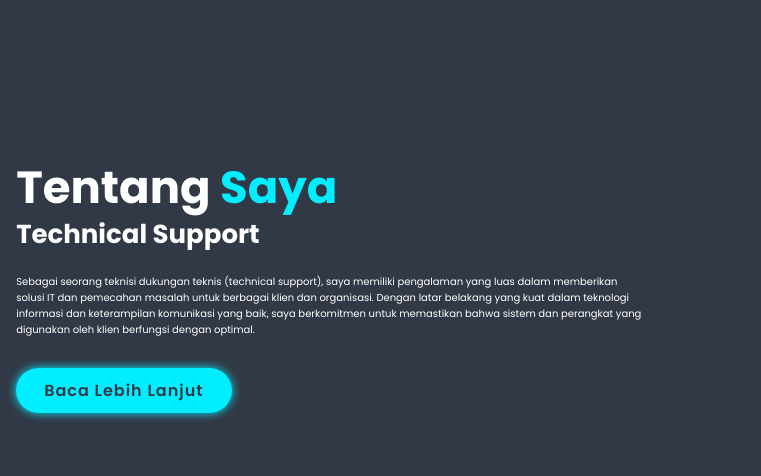
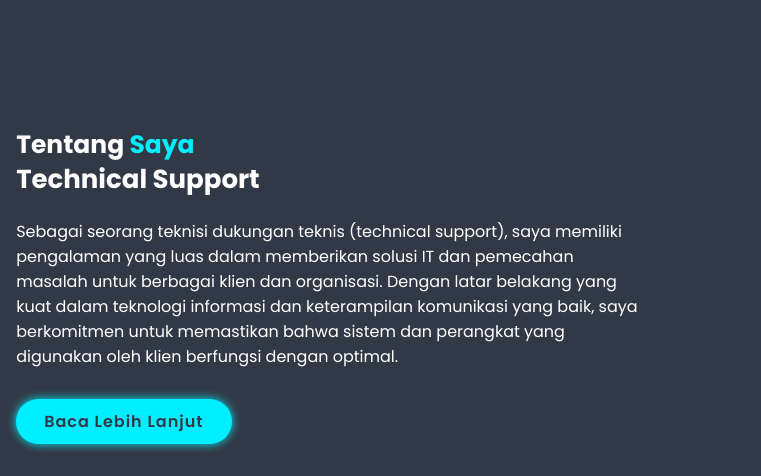
Before and after one commit to VinRizki/cv-kevin, a plain HTML site: page index.html in a window 1280 px wide. Shown: the part 1300-1776 px from the top of the page, 519-1280 px from the left. Drawn offline with nearby package versions, Linux system fonts and the light colour scheme; animation ran at ten frames a second.

Commit message:
Style.css

```diff
--- a/Style.css
+++ b/Style.css
@@ -113,6 +113,10 @@ section {
   font-size: 3.5rem;
 }
 
+.Tentang-content h2 {
+  font-size: 2.5rem;
+}
+
 .Beranda-content h3 {
   font-size: 3.2rem;
   font-weight: 700;
@@ -127,6 +131,10 @@ span {
 }
 
 .Beranda-content p {
+  font-size: 1.6rem;
+}
+
+.Tentang-content p {
   font-size: 1.6rem;
 }
 
```
